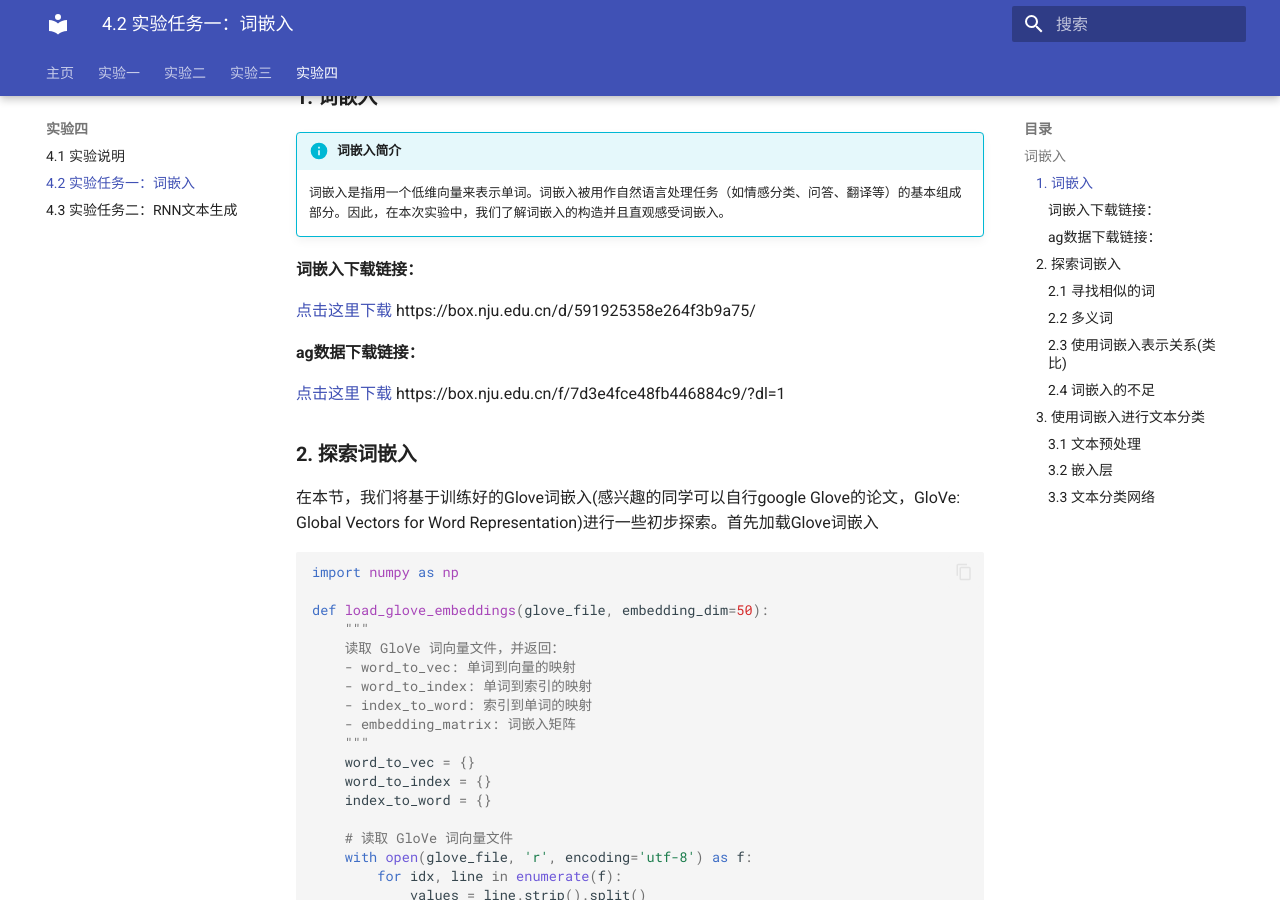
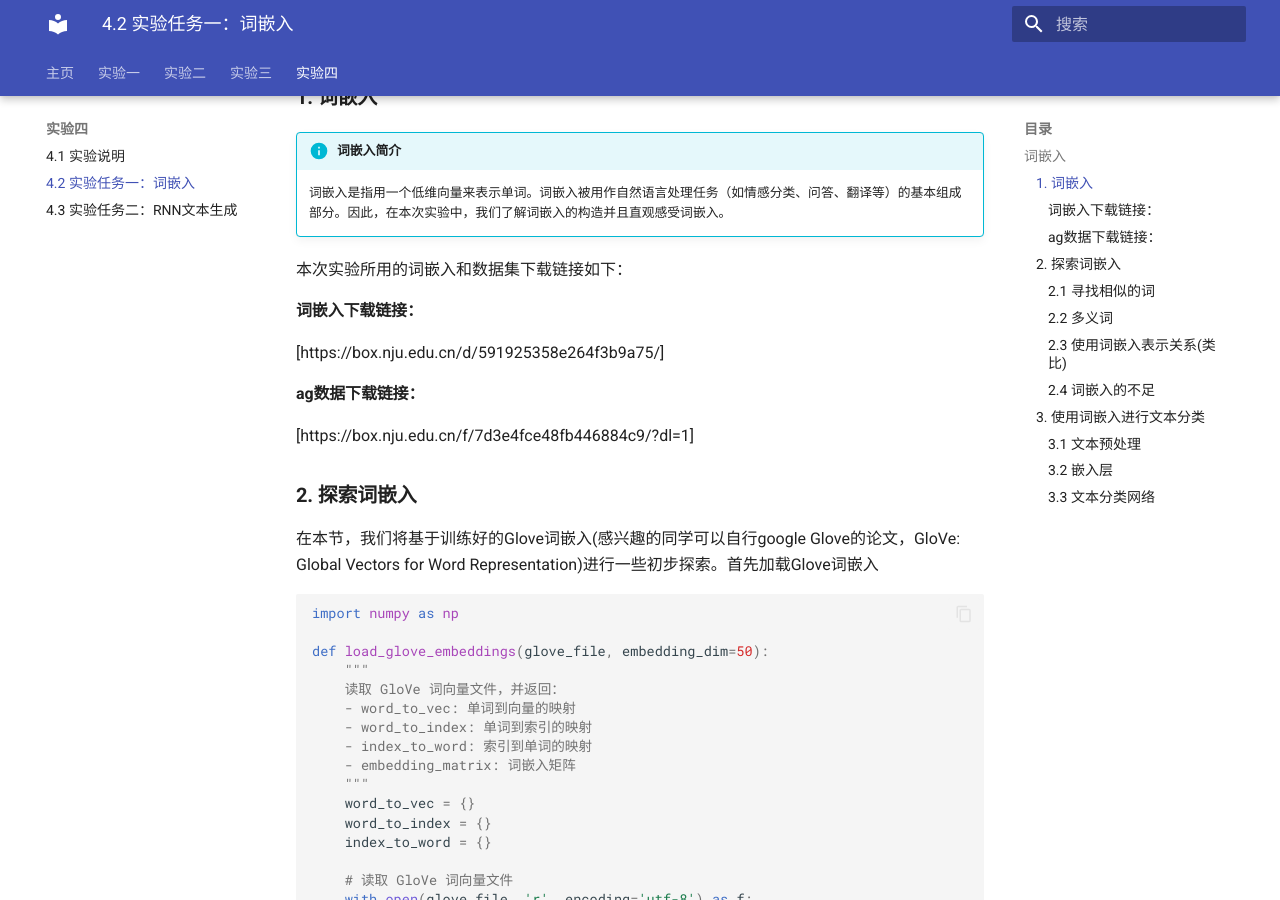
Before and after one commit to zhiweinju/nju-dl-lab-2025spring, an MkDocs documentation site: the page built from docs/lab4/词嵌入.md, in a window 1280 px wide and 900 px high, scrolled down 429 px. Built offline with MkDocs 1.6.1 and Material for MkDocs 9.7.7, drawn with Linux system fonts in a browser that asks for light colours; a style sheet for code colours, icons or effects is not loaded.

Commit message:
修改了lab4

```diff
--- a/docs/lab4/词嵌入.md
+++ b/docs/lab4/词嵌入.md
@@ -14,15 +14,16 @@
 !!! info "词嵌入简介"
     词嵌入是指用一个低维向量来表示单词。词嵌入被用作自然语言处理任务（如情感分类、问答、翻译等）的基本组成部分。因此，在本次实验中，我们了解词嵌入的构造并且直观感受词嵌入。
 
+本次实验所用的词嵌入和数据集下载链接如下：
 #### 词嵌入下载链接：
 
-[点击这里下载](https://box.nju.edu.cn/d/591925358e264f3b9a75/)
-https://box.nju.edu.cn/d/591925358e264f3b9a75/
+[//]: # ([点击这里下载]&#40;https://box.nju.edu.cn/d/591925358e264f3b9a75/&#41;)
+[https://box.nju.edu.cn/d/591925358e264f3b9a75/]
 
 #### ag数据下载链接：
 
-[点击这里下载](https://box.nju.edu.cn/f/7d3e4fce48fb446884c9/?dl=1)
-https://box.nju.edu.cn/f/7d3e4fce48fb446884c9/?dl=1
+[//]: # ([点击这里下载]&#40;https://box.nju.edu.cn/f/7d3e4fce48fb446884c9/?dl=1&#41;)
+[https://box.nju.edu.cn/f/7d3e4fce48fb446884c9/?dl=1]
 
 
 ### **2. 探索词嵌入**
```
